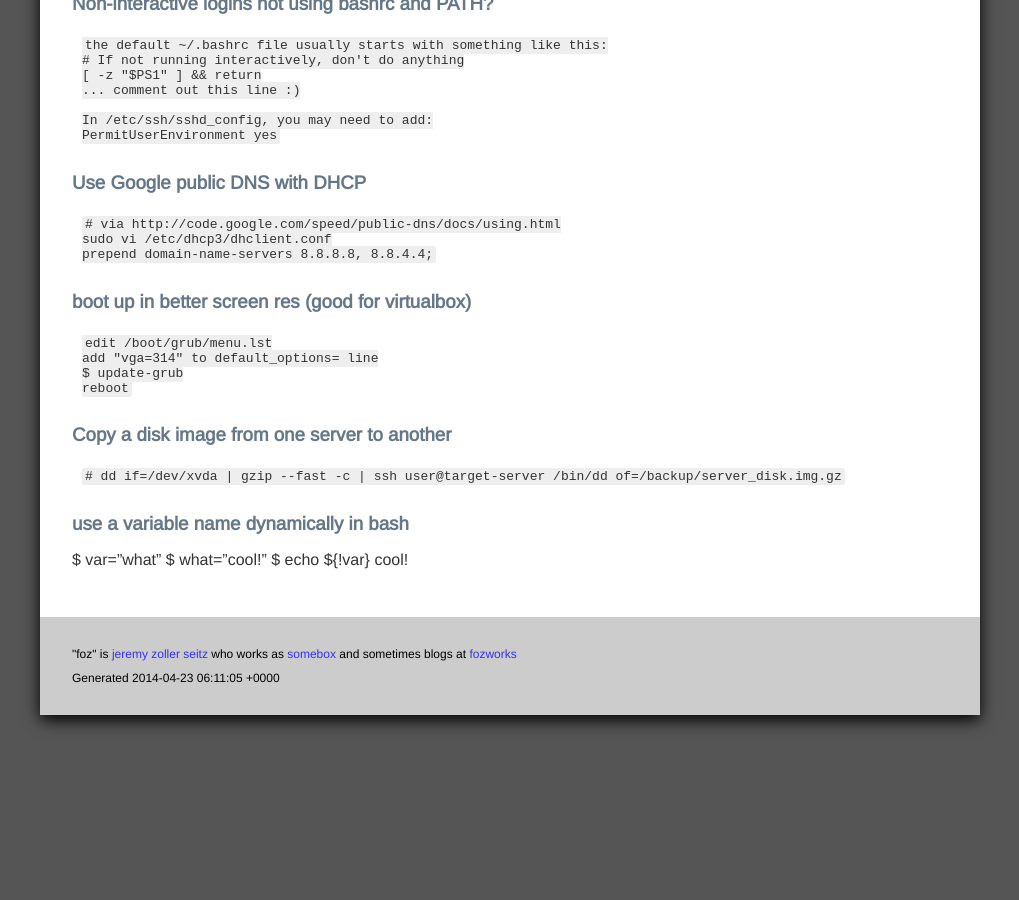
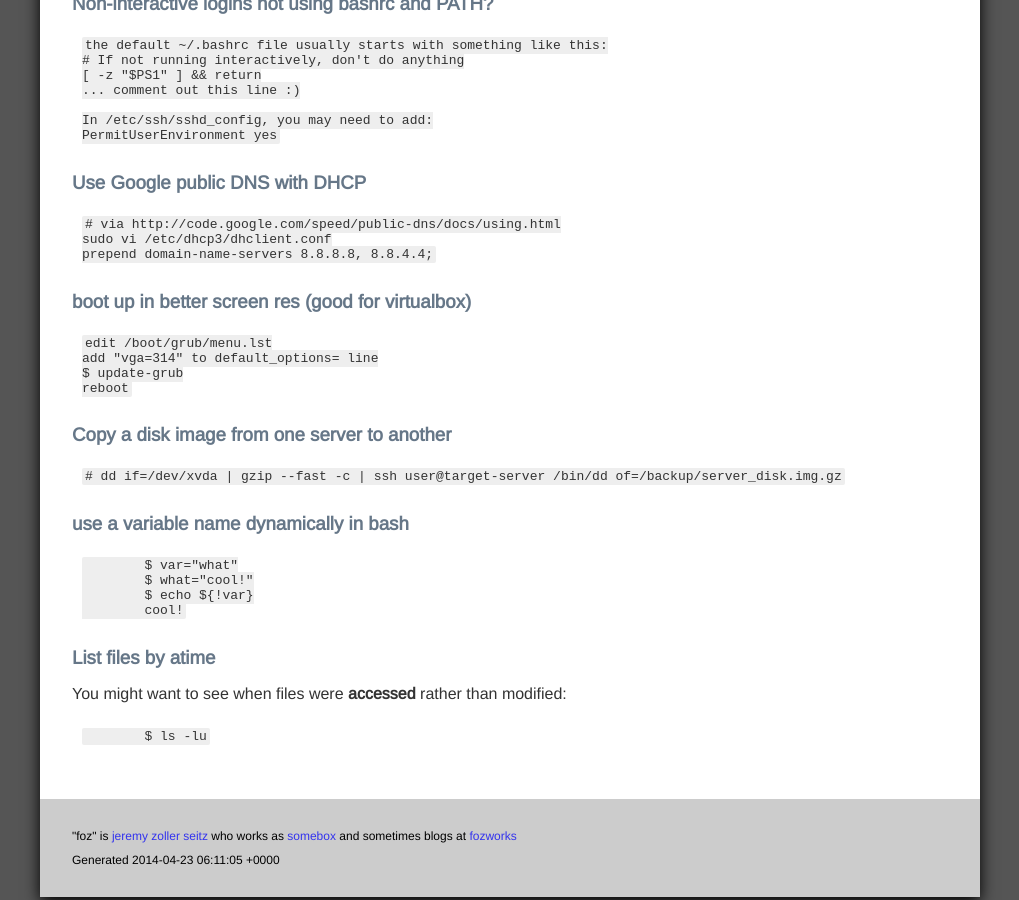
Before and after one commit to foz/foz.github.com, a Jekyll site: the page built from debian-notes.md, in a window 1280 px wide and 900 px high, scrolled down 4223 px. Shown: the whole window, without its empty margins (130-1149 px from the left). Built offline with Jekyll 4.4.1, drawn with Linux system fonts in a browser that asks for light colours; Markdown is read by kramdown in place of the engine named in the settings.

Commit message:
formatting fixes, ls

```diff
--- a/debian-notes.md
+++ b/debian-notes.md
@@ -258,7 +258,13 @@ x = the devic
 
 ### use a variable name dynamically in bash ###
 
-  $ var="what"
-  $ what="cool!"
-  $ echo ${!var}
-  cool!
+		$ var="what"
+		$ what="cool!"
+		$ echo ${!var}
+		cool!
+
+### List files by atime
+
+You might want to see when files were **accessed** rather than modified:
+
+		$ ls -lu
```
